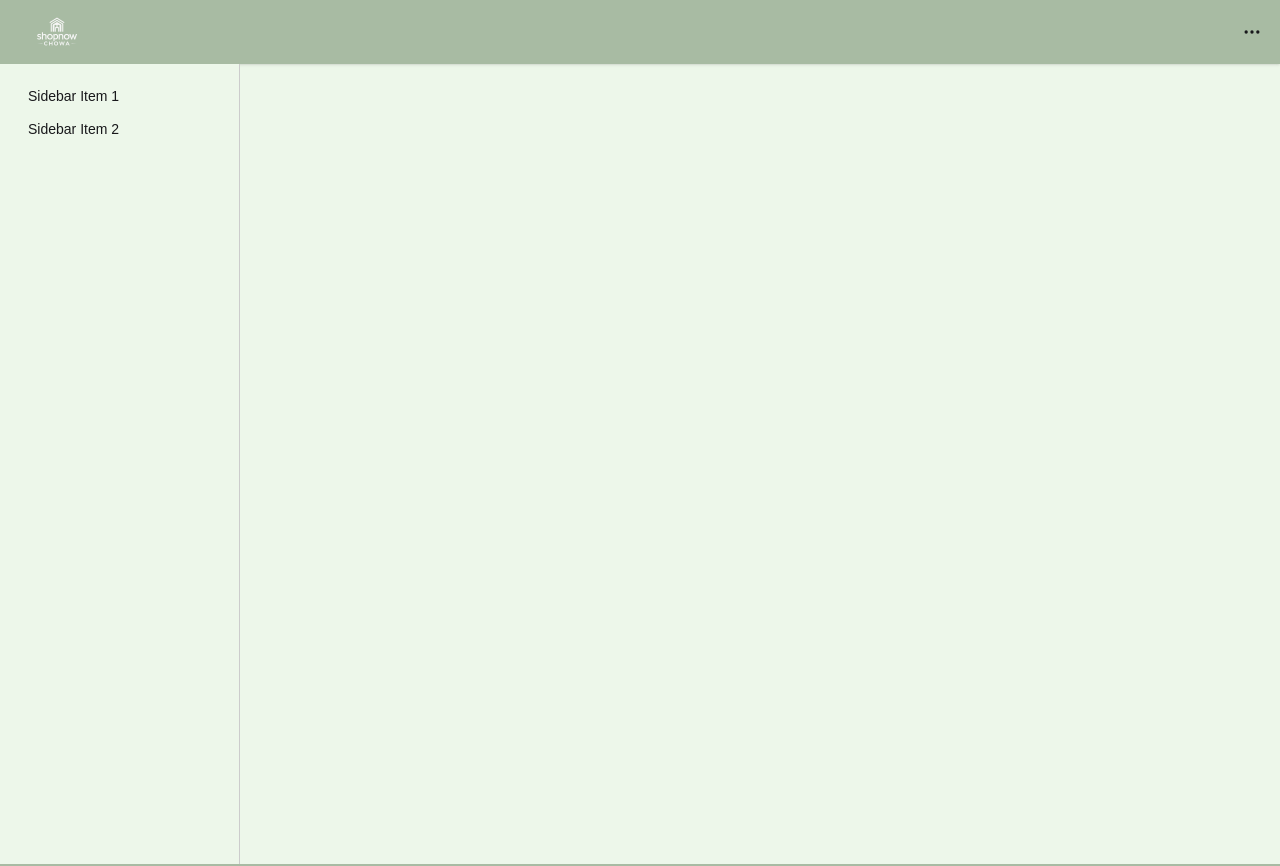
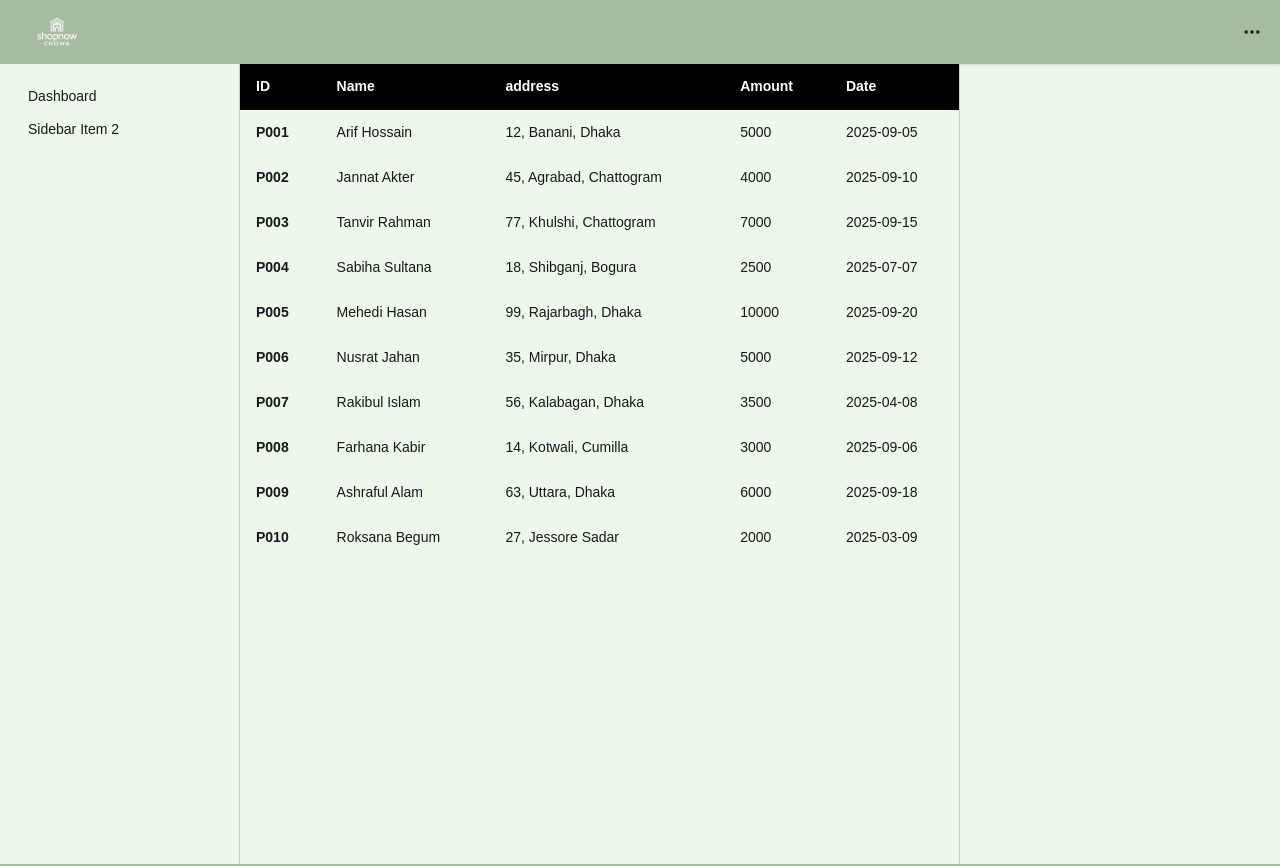
Before and after one commit to miazi2003/shopnow-chowa-somiti, a React (Vite) app: page /dashboardLayout/dashboard in a window 1280 px wide. Shown: the top 866 px of the page. Built offline with nearby package versions, Linux system fonts and the light colour scheme; a web font is replaced by a local one.

Commit message:
search functionality done(dummy)

```diff
--- a/public/members.json
+++ b/public/members.json
@@ -28,7 +28,7 @@
     "name": "Sabiha Sultana",
     "address": "18, Shibganj, Bogura",
     "totalSaved": 40000,
-    "monthlySavingDate": "2025-09-07",
+    "monthlySavingDate": "2025-07-07",
     "monthlyAmount": 2500
   },
   {
@@ -52,7 +52,7 @@
     "name": "Rakibul Islam",
     "address": "56, Kalabagan, Dhaka",
     "totalSaved": 55000,
-    "monthlySavingDate": "2025-09-08",
+    "monthlySavingDate": "2025-04-08",
     "monthlyAmount": 3500
   },
   {
@@ -76,7 +76,7 @@
     "name": "Roksana Begum",
     "address": "27, Jessore Sadar",
     "totalSaved": 35000,
-    "monthlySavingDate": "2025-09-09",
+    "monthlySavingDate": "2025-03-09",
     "monthlyAmount": 2000
   }
 ]
--- a/src/pages/dashboard/Dashboard.jsx
+++ b/src/pages/dashboard/Dashboard.jsx
@@ -1,6 +1,29 @@
 import logo from "../../assets/logo.png"
 import menu from "../../assets/menus.png"
+import memberData from "../../../public/members.json"
+import { useEffect, useState } from "react";
 const Dashboard = () => {
+const [searchData , setSearchData] = useState("")
+const [filteredSearchData  , setFilteredSearchData ] = useState(memberData)
+
+useEffect(()=>{
+const searched = searchData.trim().toLowerCase();
+
+if(!searched){
+  setFilteredSearchData(memberData)
+}
+else{
+const result = memberData.filter((data)=>( data.name || '').toLowerCase().includes(searched) )
+
+
+setFilteredSearchData(result)
+}
+
+
+
+},[searchData ])
+
+console.log(filteredSearchData)
     return (
 <>
 
@@ -30,21 +53,55 @@ const Dashboard = () => {
 
 
 </div>
+<div className="w-full main flex flex-col lg:flex-row">
 
-        <div className="drawer lg:drawer-open">
+        <div className="drawer lg:drawer-open lg:w-3/4 w-auto border-r-1 border-[#ccc]">
   <input id="my-drawer-2" type="checkbox" className="drawer-toggle" />
-  <div className="drawer-content flex flex-col items-center justify-center">
+  <div className="drawer-content flex flex-col ">
     {/* Page content here */}
+         <div className="overflow-x-auto">
+              <table className="table">
+    {/* head */}
+    <thead className="bg-black text-white">
+      <tr>
+        <th>ID</th>
+        <th>Name</th>
+        <th>address</th>
+        <th>Amount</th>
+        <th>Date</th>
+      </tr>
+    </thead>
+{filteredSearchData.map((data)=>
+    <tbody>
+      {/* row 1 */}
+      <tr>
+        <th>{data.id}</th>
+        <td>{data.name}</td>
+        <td>{data.address}</td>
+        <td>{data.monthlyAmount}</td>
+        <td>{data.monthlySavingDate}</td>
+      </tr>
+    </tbody>
+)}
+  </table>
+</div>
+  </div>
 
-  </div>
   <div className="drawer-side ">
     <label htmlFor="my-drawer-2" aria-label="close sidebar" className="drawer-overlay"></label>
     <ul className="menu bg-[#edf7ea]  text-base-content min-h-full w-60 p-4  border-r-1 border-[#ccc] ">
       {/* Sidebar content here */}
-      <li><a>Sidebar Item 1</a></li>
+      <li><a href="/dashboardLayout/dashboard">Dashboard</a></li>
       <li><a>Sidebar Item 2</a></li>
     </ul>
   </div>
+</div>
+
+
+<div className="search-bar">
+<input type="text" onChange={(e)=>{setSearchData(e.target.value)}}/>
+
+</div>
 </div>
 
 
```
